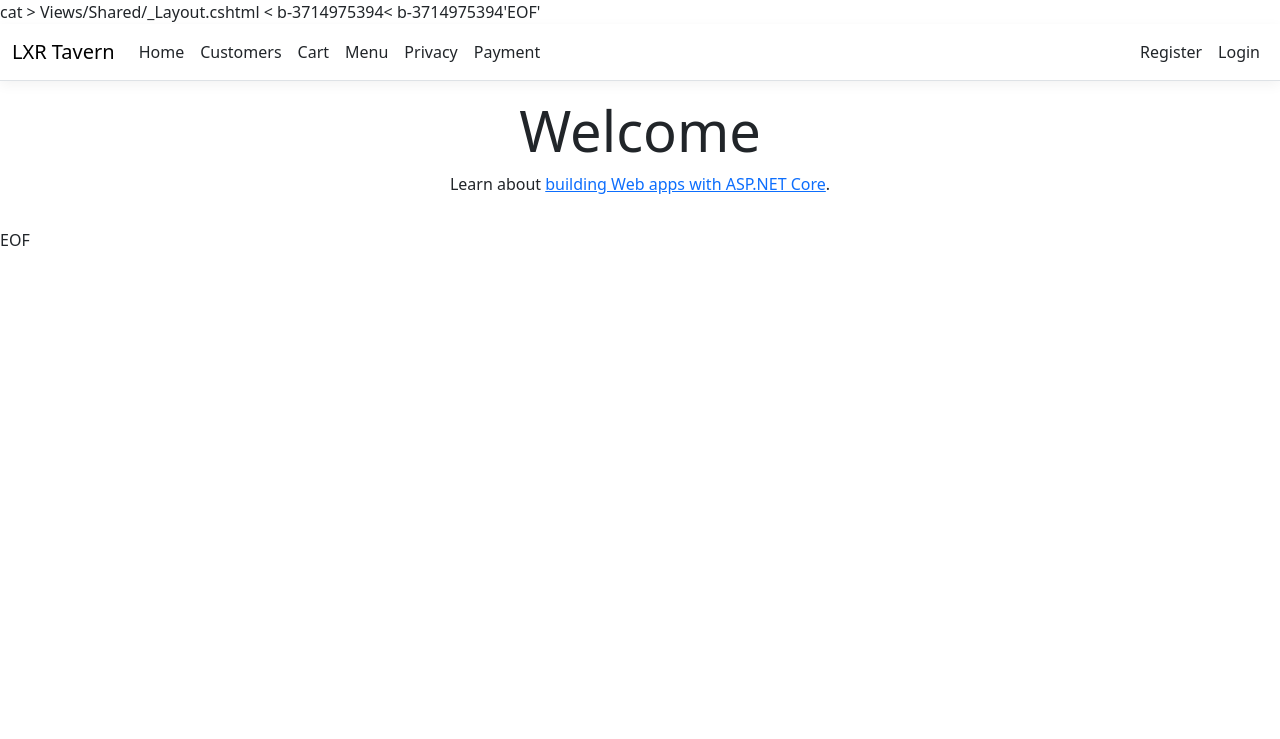
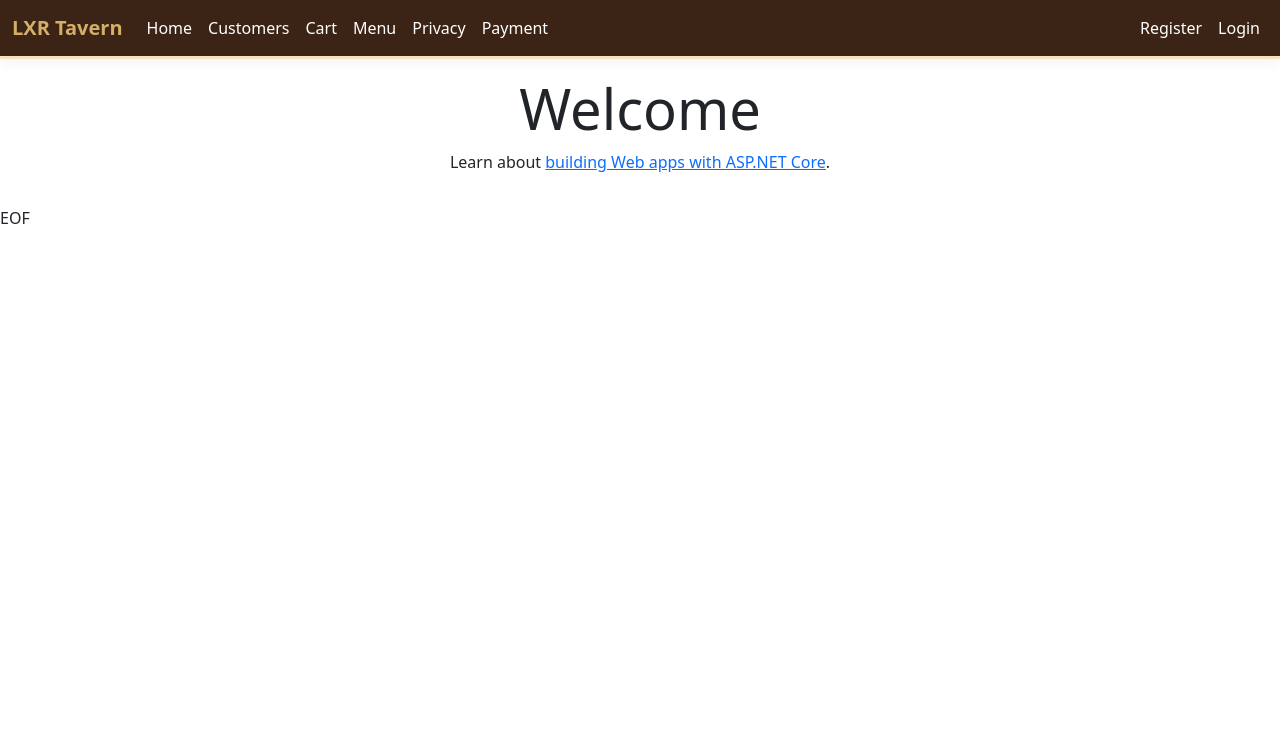
Before and after one commit to Palmes-Kuttappan-Francisco-ORG/LXR-The-Tavern-Order-Management-System, an ASP.NET Core app: page / in a window 1280 px wide. Shown: the top 739 px of the page. Run offline with ASP.NET Core 8, Linux system fonts and the light colour scheme; style sheets or scripts are compiled from the project's sources; some libraries are stand-ins or nearby versions.

Commit message:
add colors

```diff
--- a/Views/Shared/_Layout.cshtml
+++ b/Views/Shared/_Layout.cshtml
@@ -1,5 +1,4 @@
 
-cat > Views/Shared/_Layout.cshtml <<'EOF'
 <!DOCTYPE html>
 <html lang="en">
 <head>
@@ -13,7 +12,7 @@ cat > Views/Shared/_Layout.cshtml <<'EOF'
 </head>
 <body>
     <header>
-        <nav class="navbar navbar-expand-sm navbar-toggleable-sm navbar-light bg-white border-bottom box-shadow mb-3">
+        <nav class="navbar navbar-expand-sm navbar-toggleable-sm navbar-dark tavern-header border-bottom box-shadow mb-3">
             <div class="container-fluid">
                 <a class="navbar-brand" asp-controller="Home" asp-action="Index">
                     LXR Tavern
@@ -32,32 +31,32 @@ cat > Views/Shared/_Layout.cshtml <<'EOF'
                      id="mainNavbar">
                     <ul class="navbar-nav flex-grow-1">
                         <li class="nav-item">
-                            <a class="nav-link text-dark"
+                            <a class="nav-link"
                                asp-controller="Home" asp-action="Index">Home</a>
                         </li>
 
                         <li class="nav-item">
-                            <a class="nav-link text-dark"
+                            <a class="nav-link"
                                asp-controller="Customers" asp-action="Index">Customers</a>
                         </li>
 
                         <li class="nav-item">
-                            <a class="nav-link text-dark"
+                            <a class="nav-link"
                                asp-controller="Cart" asp-action="Index">Cart</a>
                         </li>
 
                         <li class="nav-item">
-                            <a class="nav-link text-dark"
+                            <a class="nav-link"
                                asp-controller="MenuItems" asp-action="Index">Menu</a>
                         </li>
 
                         <li class="nav-item">
-                            <a class="nav-link text-dark"
+                            <a class="nav-link"
                                asp-controller="Home" asp-action="Privacy">Privacy</a>
                         </li>
 
                         <li class="nav-item">
-                            <a class="nav-link text-dark"
+                            <a class="nav-link"
                                asp-controller="Payment" asp-action="Index">Payment</a>
                         </li>
                     </ul>
--- a/appsettings.json
+++ b/appsettings.json
@@ -1,6 +1,11 @@
+
 {
   "ConnectionStrings": {
     "DefaultConnection": "DataSource=app.db;Cache=Shared"
+  },
+  "Maya": {
+    "PublicKey": "pk-Z0OSzLvIcOI2UIvDhdTGVVfRSSeiGStnceqwUE7n0Ah",
+    "SecretKey": "sk-X8qolYjy62kIzEbr0QRK1h4b4KDVHaNcwMYk39jInSl"
   },
   "Logging": {
     "LogLevel": {
--- a/wwwroot/css/site.css
+++ b/wwwroot/css/site.css
@@ -29,3 +29,17 @@ body {
 .form-floating > .form-control-plaintext:focus::placeholder, .form-floating > .form-control:focus::placeholder {
   text-align: start;
 }
+.tavern-header {
+    background-color: #3B2416 !important;
+    border-bottom: 3px solid #f5e2bc !important;
+}
+.tavern-header .navbar-brand {
+    color: #D4AF67 !important;
+    font-weight: bold;
+}
+.tavern-header .nav-link {
+    color: white !important;
+}
+.tavern-header .nav-link:hover {
+    color: #352503 !important;
+}
```
